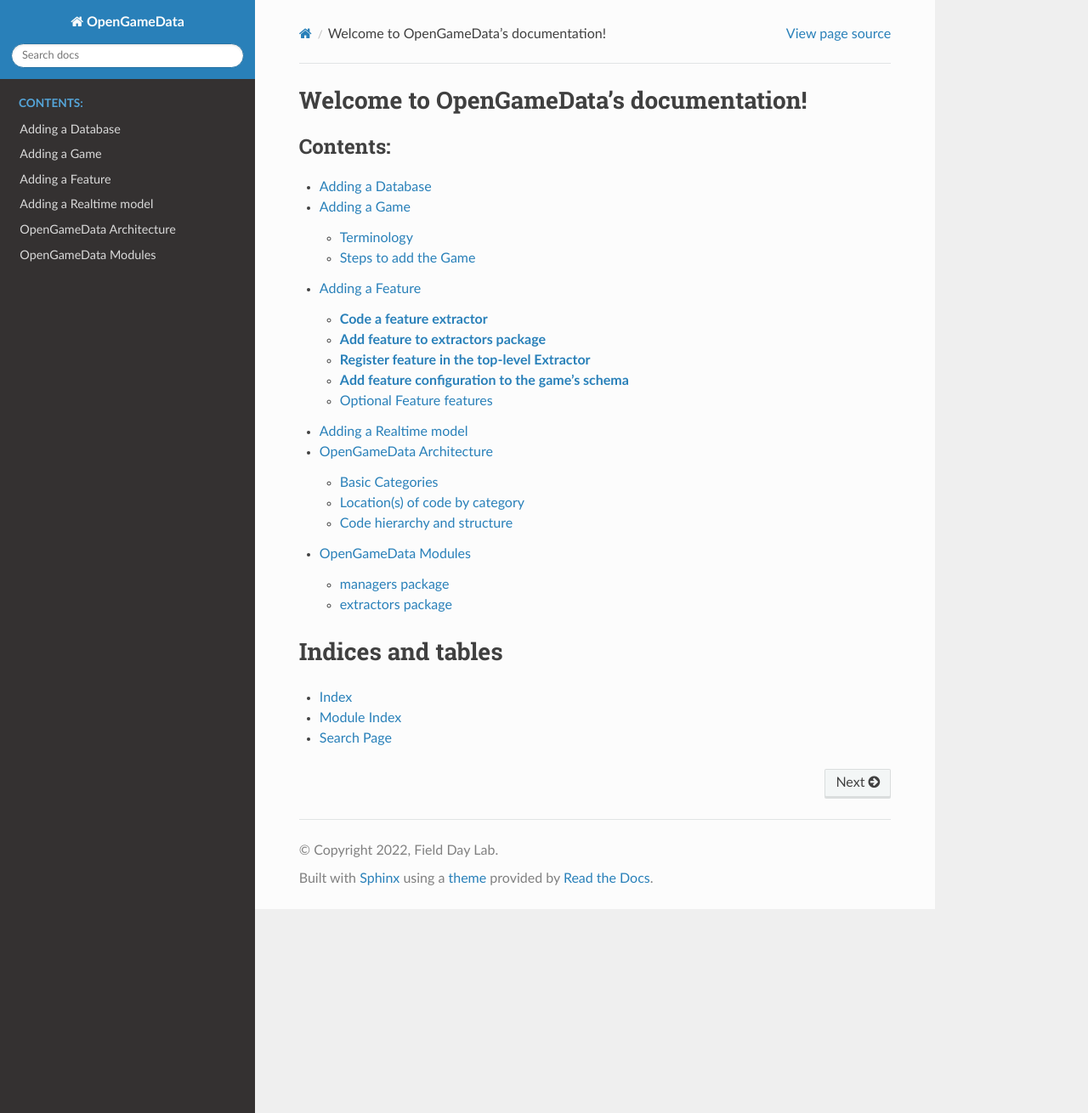
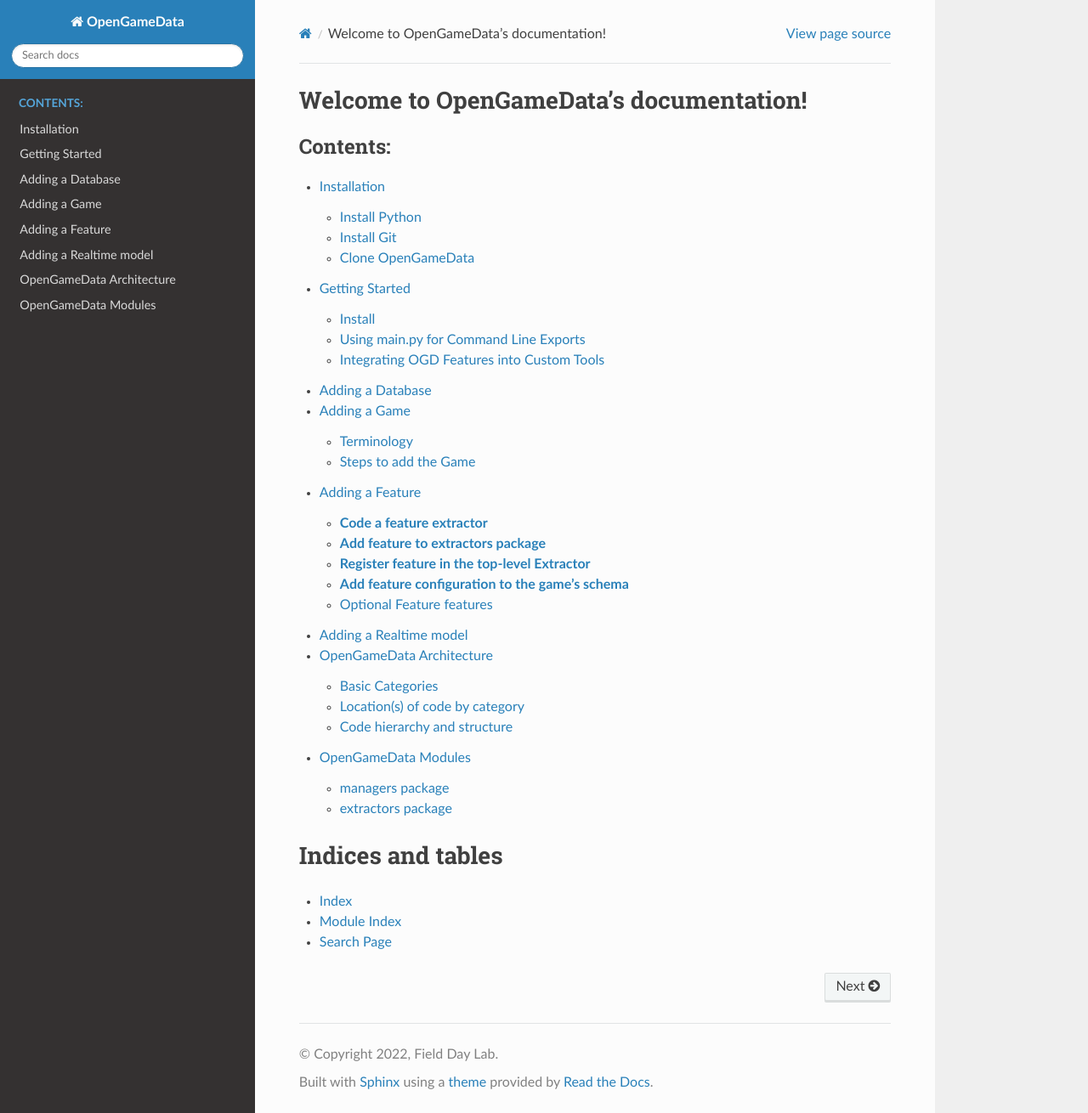
Before and after one commit to opengamedata/opengamedata-doc, a Sphinx documentation site: the page built from source/index.rst, in a window 1280 px wide and 1310 px high. Shown: the whole window at 85% size. Built offline with Sphinx 7.4.7 and the Read the Docs theme 2.0.0, drawn with Linux system fonts in a browser that asks for light colours; some of the changed lines change nothing that is shown.

Commit message:
Add Installation and Getting Started docs.

````diff
--- /dev/null
+++ b/source/Getting_Started.md
@@ -0,0 +1,7 @@
+# Getting Started
+
+## Install
+
+## Using main.py for Command Line Exports
+
+## Integrating OGD Features into Custom Tools
--- /dev/null
+++ b/source/Installation.md
@@ -0,0 +1,46 @@
+# Installation
+
+Before you can use OpenGameData, you'll need to install a couple tools.
+First, OpenGameData is implemented in Python, which means you'll need a Python interpreter to run the code, which in turn means you need to have Python installed on your system.
+Second, the OpenGameData source code is hosted on the GitHub website.
+Strictly speaking, you can just download a copy of the source there and use it right away.
+However, GitHub is built for use with Git, a popular version control system.
+We *strongly* recommend installing and using Git so that you can keep your OpenGameData code up-to-date, and participate in the OpenGameData community by contributing your innovations back the public.
+
+## Install Python
+
+As a first step, you should ensure Python is installed on your system.
+The quickest way to check is to open up a command prompt (often called a terminal) on your system, and typing:
+
+```bash
+  > python --version
+```
+
+This will output something like the following:
+
+```bash
+  Python 3.9.6
+```
+
+Currently, OpenGameData is meant to run on Python 3.8 and higher.
+If you have an older version of Python, but it is at least Python 3, you should think about updating to a newer Python version to avoid incompatibilities.
+If your Python is still on version 2, you should try running
+
+```bash
+  > python3 --version
+```
+
+This should tell you if there is a separate installation of Python 3 on your system.
+If there is, then you should be good to go.
+You just need to be aware that you will need to use `python3` instead of `python` if you want to run data exports with the provided `main.py` (as documented in the "Getting Started" page).
+
+If there is no Python 3 installation, or no Python install at all (i.e. if the command(s) above resulted in an error message), you'll need to perform a brand new installation of Python.
+Official Python downloads are available at the Python downloads page: <https://www.python.org/downloads/>
+
+## Install Git
+
+This step is necessary if you would like to submit changes back to the OpenGameData community for inclusion in the public repository.
+
+## Clone OpenGameData
+
+### Install Python Libraries with `pip` and `requirements.txt`.
--- a/source/index.rst
+++ b/source/index.rst
@@ -10,6 +10,8 @@
    :maxdepth: 2
    :caption: Contents:
 
+   Installation.md
+   Getting_Started.md
    Adding_a_Database.md
    Adding_a_Game.md
    Adding_a_Feature.md
````
